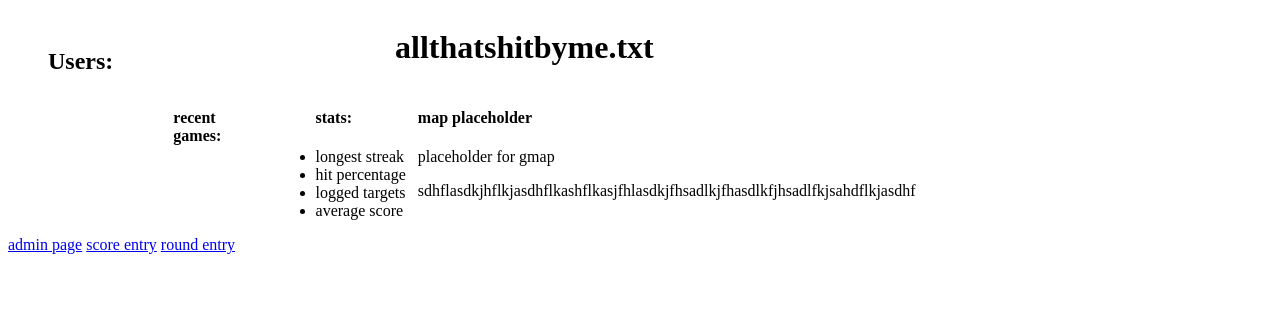
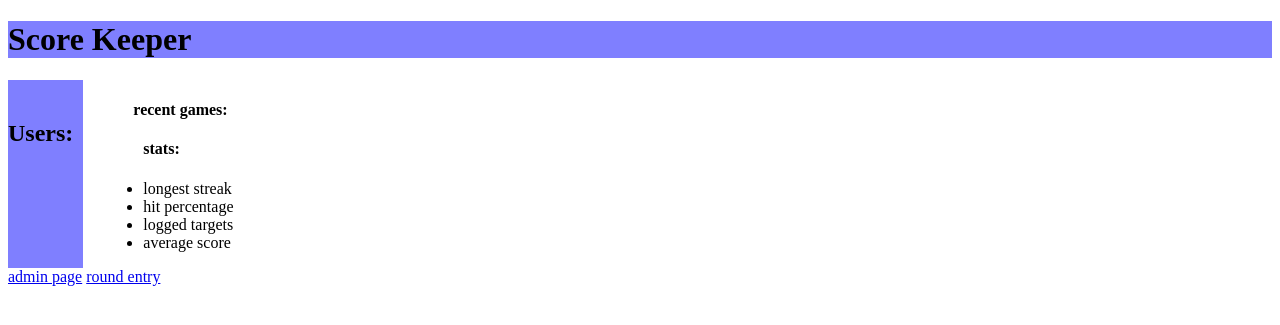
Before and after one commit to stephenmuller/Trap-Scoring, a Django app: template trap_scorekeeping/templates/trap_scorekeeping/index.html in a window 1280 px wide. Shown: the top 325 px of the page. Run offline with Django 3.2, Linux system fonts and the light colour scheme; the template is opened without the code that fills it, so the values that code supplies are empty; some libraries are stand-ins or nearby versions.

Commit message:
dolling things up a bit

```diff
--- a/trap_scorekeeping/static/trap_scorekeeping/index.css
+++ b/trap_scorekeeping/static/trap_scorekeeping/index.css
@@ -1,28 +1,23 @@
 .flex{
   display: flex;
+}
+h1{
+  background-color:rgba(0, 0, 255, 0.5)
 }
 
 nav{
   flex-width: 200px;
   padding-right: 10px;
   padding-top: 20px;
+  background-color:rgba(0, 0, 255, 0.5)
 }
 
 #main{
 flex-direction: column;
+margin-left: 10px;
+margin-right: 10px;
 }
 
-#header{
- flex: 1;
- text-align: center;
-}
-
-#content{
-  display: flex;
-  flex-direction: row;
-  margin-left: 10px;
-  margin-right: 10px;
-}
 
 #fivescores{
   flex: 3;
--- a/trap_scorekeeping/templates/trap_scorekeeping/ack_entry.html
+++ b/trap_scorekeeping/templates/trap_scorekeeping/ack_entry.html
@@ -1,10 +1,14 @@
 <!DOCTYPE html>
+{% load staticfiles %}
 <html lang="en">
 <head>
     <meta charset="UTF-8">
     <title>Score Entered!</title>
 </head>
 <body>
-
+  <a href="{% url 'index' %}">Go to the homepage!</a>
+  <a href="{% url 'round_entry' %}">Enter another round!</a>
+  <script src="https://code.jquery.com/jquery-2.2.3.js"></script>
+  <script src="http://cdn.jsdelivr.net/lodash/4.11.2/lodash.js"></script>
 </body>
 </html>
--- a/trap_scorekeeping/templates/trap_scorekeeping/index.html
+++ b/trap_scorekeeping/templates/trap_scorekeeping/index.html
@@ -8,10 +8,11 @@
 
 </head>
 <body>
+<h1>Score Keeper</h1>
 <div class="flex">
 <nav>
+  <h2>Users:</h2>
     <ul>
-       <h2>Users:</h2>
        {% for user in sidebar_users %}
         <li> {{ user }}
         </li>
@@ -19,22 +20,14 @@
     </ul>
 </nav>
   <div id="main">
-    <h1 id="header">allthatshitbyme.txt</h1>
-
-        <div id="content">
-
-            <div id="fivescores">
-                <ul>
+      <ul id="fivescores">
             <h4>recent games:</h4>
             {% for game in rounds %}
             <li> <h4>{{ game.player }}:</h4> {{ game.singles_round }}
             </li>
             {% endfor %}
         </ul>
-            </div>
-
-            <div id="facts">
-                <ul>
+        <ul id="facts">
             <h4>stats:</h4>
             <li>longest streak</li>
             <li>hit percentage</li>
@@ -42,19 +35,8 @@
             <li>average score</li>
         </ul>
   </div>
-
-
-            <div id="heatmap">
-                <h4>map placeholder</h4>
-            <p>placeholder for gmap</p><p>sdhflasdkjhflkjasdhflkashflkasjfhlasdkjfhsadlkjfhasdlkfjhsadlfkjsahdflkjasdhf</p>
-            </div>
-
-
-        </div>
-    </div>
 </div>
      <a href="{% url 'admin:index' %}">admin page</a>
-     <a href="{% url 'score_entry' %}">score entry</a>
      <a href="{% url 'round_entry' %}">round entry</a>
      <script src="https://code.jquery.com/jquery-2.2.3.js"></script>
      <script src="http://cdn.jsdelivr.net/lodash/4.11.2/lodash.js"></script>
--- a/trap_scorekeeping/templates/trap_scorekeeping/score_entry.html
+++ b/trap_scorekeeping/templates/trap_scorekeeping/score_entry.html
@@ -4,10 +4,10 @@
 <head>
     <meta charset="UTF-8">
     <title>Enter New Score</title>
-    <link rel="stylesheet" href="static/trap_scorekeeping/score_entry.css">
+    <link rel="stylesheet" type="text/css" href="{% static 'trap_scorekeeping/score_entry.css' %}" >
 </head>
 <body class="flex">
-  <form action="" method="POST">
+  <form action="ack_entry.html" method="POST">
     {% csrf_token %}
     <div class="row">
       <label><input type="checkbox" name="target" value="a"> Target  1<img src="{% static 'trap_scorekeeping/brokenclay.png' %}"/></label>
--- a/trap_scorekeeping/urls.py
+++ b/trap_scorekeeping/urls.py
@@ -25,5 +25,6 @@ urlpatterns = [
     url(r'^$', views.render_index, name='index'),
     url(r'^score_entry/(?P<model_id>[0-9]+)', views.render_score_entry, name='score_entry'),
     url(r'^round_entry', views.render_round_entry, name='round_entry'),
+    url(r'^ack_entry', views.render_ack_entry, name='ack_entry')
     # url(r'^shotgun_entry', views.render_shotgun_entry, name='shotgun_entry')
 ]
```
Also changed, not shown: trap_scorekeeping/static/trap_scorekeeping/score_entry.js (+9 -1 lines), trap_scorekeeping/views.py (+6 -14 lines). Lines whose indentation alone changed are shown as unchanged.
